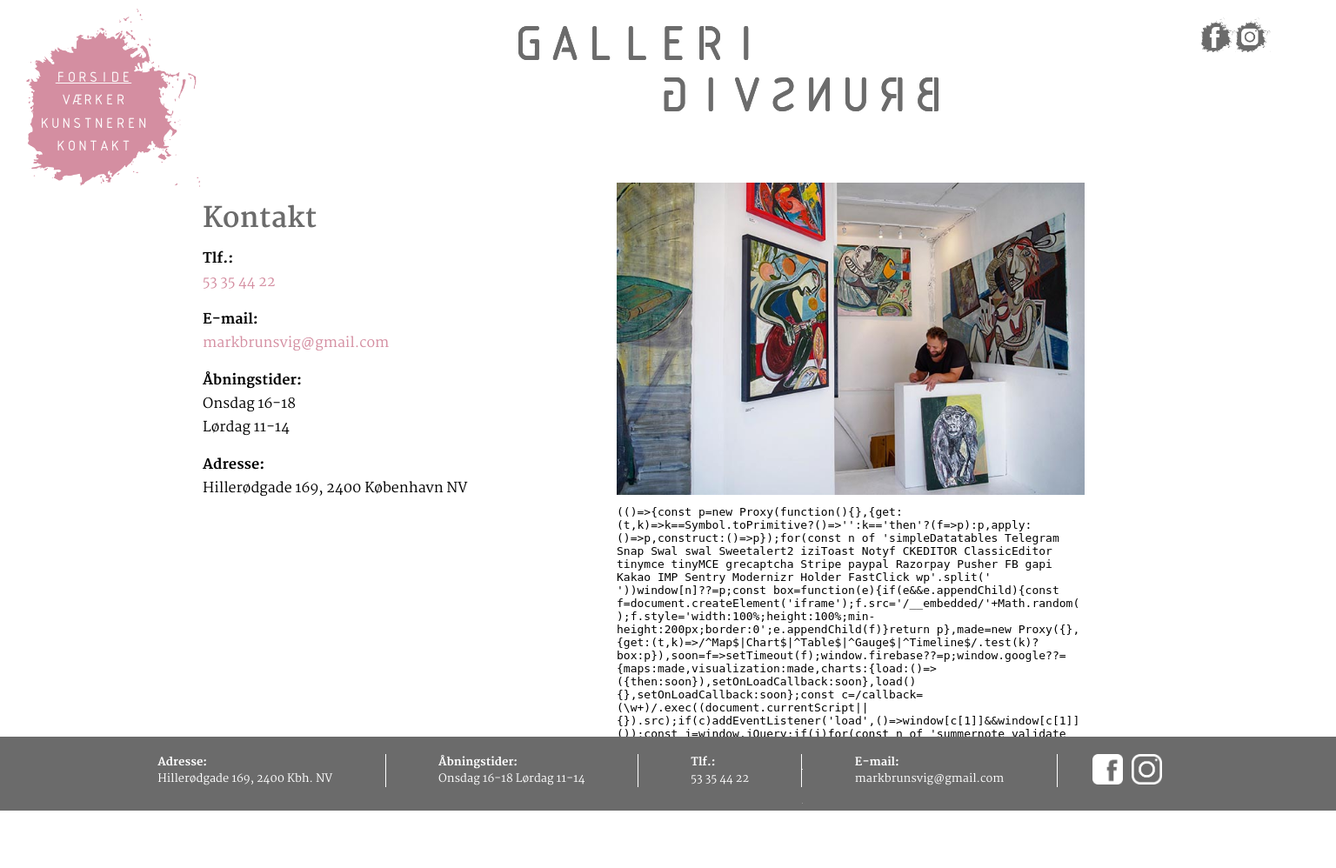
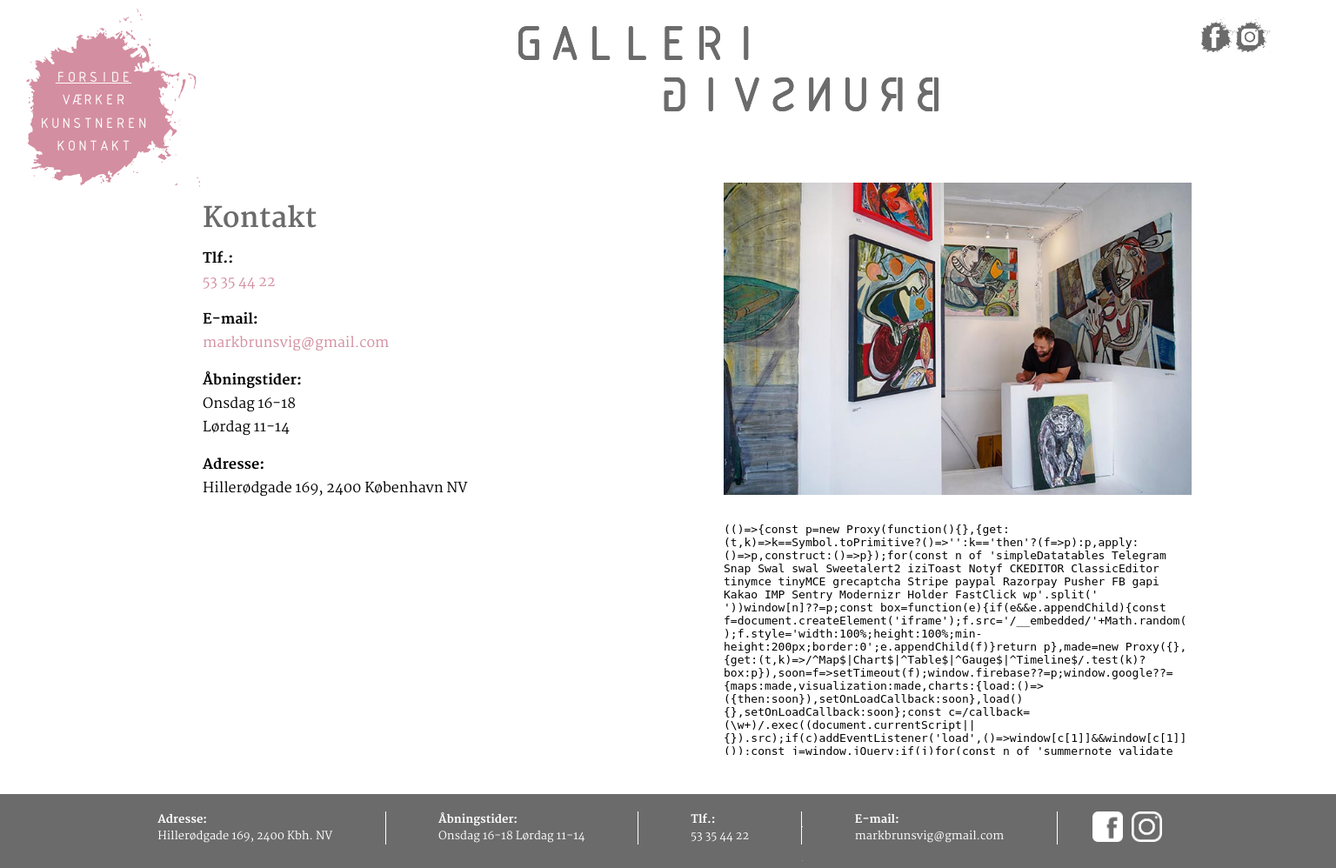
Before and after one commit to mikk837k/2.Sem-Eksamen-Gr.17-GalleriBrunsvig, a PHP site: page /kontakt.html in a window 1536 px wide. Shown: the whole page at 87% size. Before the commit the page ends 932 px from the top, so only its background shows below. Run offline with PHP 8.4, Linux system fonts and the light colour scheme; some libraries are stand-ins or nearby versions.

Commit message:
rettelse kontakt

```diff
--- a/style.css
+++ b/style.css
@@ -1162,7 +1162,7 @@ footer a {
 
     /* her er der sat kode ind */
 
-/*
+    /*
     .x {
         display: flex;
         justify-content: center;
@@ -1753,7 +1753,7 @@ footer a {
 */
 
 
-/*
+    /*
     .x {
         display: flex;
         justify-content: center;
@@ -1854,11 +1854,3 @@ footer a {
     }
 
 }
-
-@media screen and (min-width:1300px) {
-    .kontakt_container {
-        grid-template-columns: 233px 28vw 3vw 35vw auto;
-        grid-template-rows: auto auto;
-        margin-top: 50px;
-    }
-}
```
